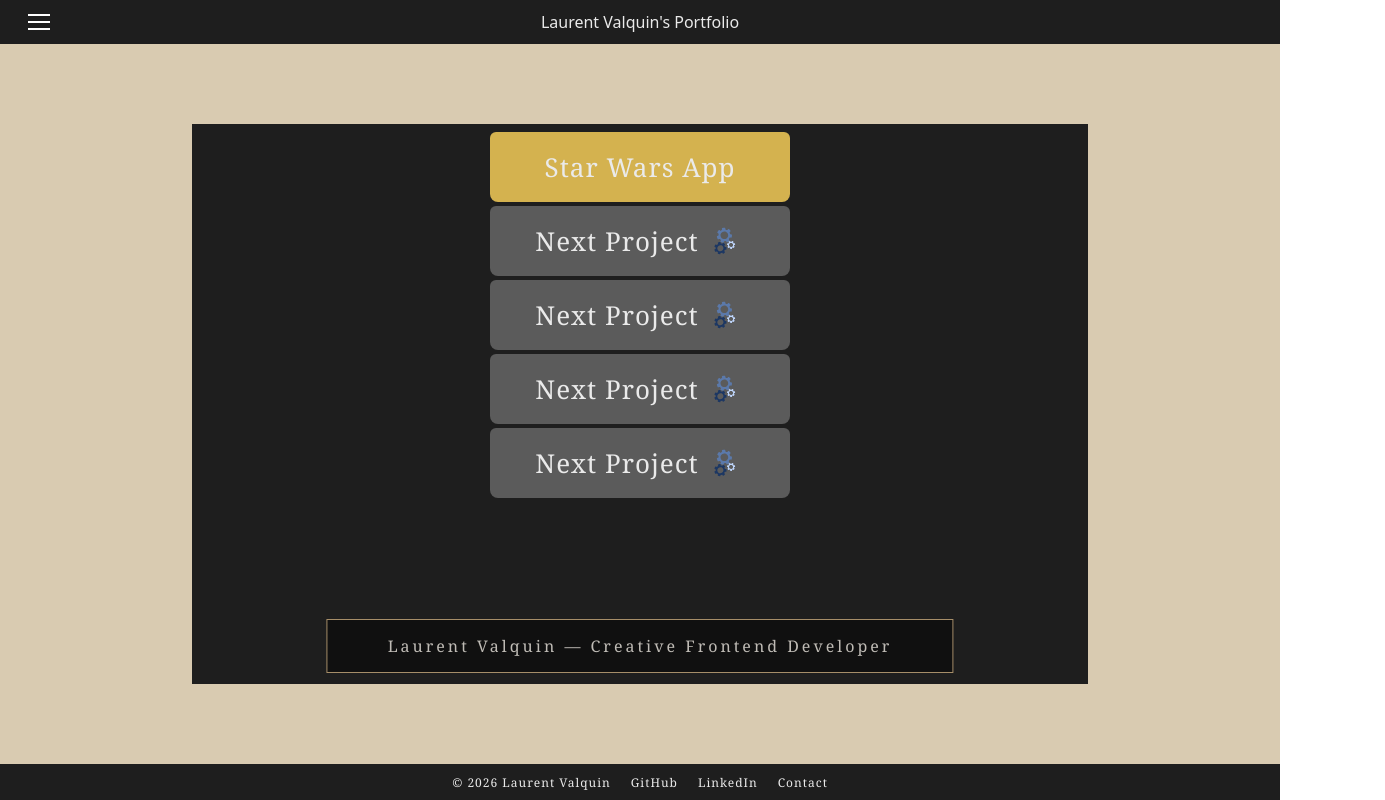
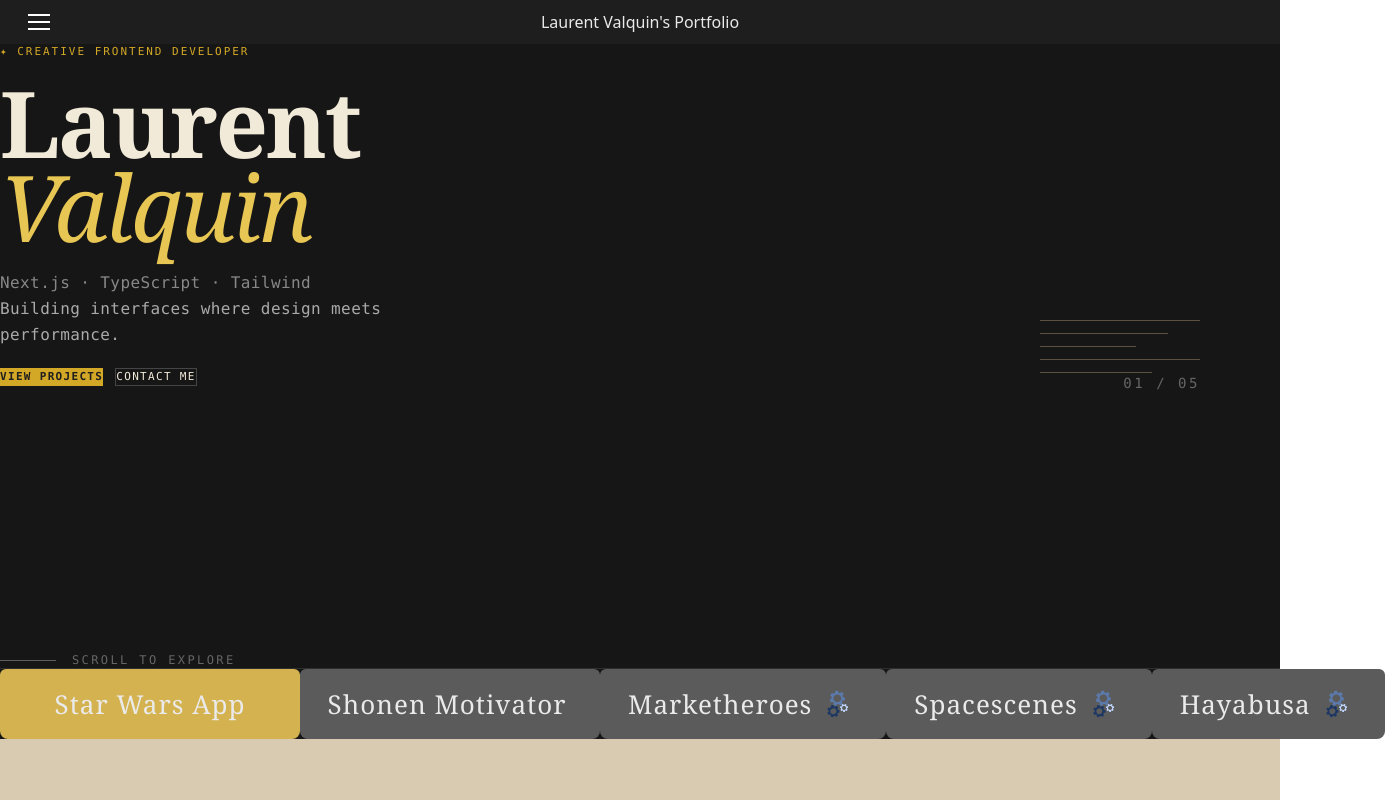
Before and after one commit to laurent-Valq/portfolio-laurent, a Next.js app: page / in a window 1280 px wide. Shown: the top 800 px of the page, 1385 px wide, since content can reach past the window. Built offline with nearby package versions, Linux system fonts and the light colour scheme.

Commit message:
HeroSection add

```diff
--- a/app/page.tsx
+++ b/app/page.tsx
@@ -1,7 +1,8 @@
 "use client";
+
 import { useState } from "react";
+import HeroSection from "@/components/HeroSection";
 import Tab from "@/components/Tab";
-import TitleBand from "@/components/TitleBand";
 
 export default function Home() {
   const [animating, setAnimating] = useState(false);
@@ -15,29 +16,30 @@
   };
 
   return (
-    <div style={{ backgroundColor: "#d9cbb1", width: "100vw", height: "calc(100vh - 80px)", display: "flex", alignItems: "center", justifyContent: "center" }}>
-      <div style={{
-        position: "relative",
-        width: "70%",
-        height: "70vh",
-        background: "#1e1e1e",
-        /* backgroundImage: "url('/images/document-v3.webp')", */
-        /* backgroundSize: "100% 100%", */
-        /* backgroundRepeat: "no-repeat", */
-      }}>
-        <div className="tabs-container">
-          <Tab label="Star Wars App" active={true} onTabClick={() => handleTabClick("https://starwars-motivator.vercel.app")} />
-          <Tab label="Next Project" />
-          <Tab label="Next Project" />
-          <Tab label="Next Project" />
-          <Tab label="Next Project" />
+    <main className="min-h-screen bg-[#d9cbb1] flex flex-col">
+      <section className="w-full bg-[#161616]">
+        <HeroSection />
+      </section>
+
+      <section className="w-full bg-[#161616] border-t border-[#ffffff1a] px-4 sm:px-6 lg:px-8 py-3 sm:py-4">
+        <div className="mx-auto w-full max-w-[1400px]">
+          <div className="flex flex-wrap lg:flex-nowrap">
+            <Tab
+              label="Star Wars App"
+              active={true}
+              onTabClick={() =>
+                handleTabClick("https://starwars-motivator.vercel.app")
+              }
+            />
+            <Tab label="Shonen Motivator" />
+            <Tab label="Marketheroes" />
+            <Tab label="Spacescenes" />
+            <Tab label="Hayabusa" />
+          </div>
         </div>
-        <TitleBand />
 
-        {animating && (
-          <div className="page-out-animation" />
-        )}
-      </div>
-    </div>
+        {animating && <div className="page-out-animation" />}
+      </section>
+    </main>
   );
 }
--- /dev/null
+++ b/components/HeroSection.tsx
@@ -0,0 +1,65 @@
+// components/HeroSection.tsx
+export default function HeroSection() {
+    return (
+      <section className="mx-auto flex min-h-[78vh] w-full max-w-[1200px] flex-col justify-between px-6 py-12 sm:px-10 md:px-14 lg:flex-row lg:px-20 lg:py-20">
+        <div className="flex w-full flex-col justify-between lg:w-[55%]">
+          <div className="flex flex-col gap-5">
+            <p className="m-0 font-mono text-[10px] uppercase tracking-[0.18em] text-[#D4A827] md:text-[11px]">
+              ✦ Creative Frontend Developer
+            </p>
+
+            <h1 className="m-0 font-serif text-5xl font-bold leading-[0.92] tracking-tight text-[#F2EAD8] sm:text-6xl md:text-7xl lg:text-8xl xl:text-[92px]">
+              Laurent
+              <br />
+              <span className="font-normal italic text-[#E8C653]">Valquin</span>
+            </h1>
+
+            <p className="m-0 max-w-md font-mono text-sm leading-relaxed tracking-wide text-[#888] md:text-base">
+              Next.js · TypeScript · Tailwind
+              <br />
+              <span className="text-[#aaa]">
+                Building interfaces where design meets performance.
+              </span>
+            </p>
+
+            <div className="mt-3 flex flex-col gap-3 sm:flex-row">
+              <a
+                href="#projects"
+                className="inline-flex items-center justify-center bg-[#D4A827] px-6 py-4 text-center font-mono text-[10px] font-semibold uppercase tracking-[0.12em] text-[#1e1e1e] no-underline md:text-[11px] lg:px-8"
+              >
+                View Projects
+              </a>
+
+              <a
+                href="mailto:laurentvalquin81@gmail.com"
+                className="inline-flex items-center justify-center border border-[#ffffff33] bg-transparent px-6 py-4 text-center font-mono text-[10px] uppercase tracking-[0.12em] text-[#F2EAD8] no-underline md:text-[11px] lg:px-8"
+              >
+                Contact Me
+              </a>
+            </div>
+          </div>
+
+          <div className="mt-10 hidden items-center gap-4 lg:flex">
+            <span className="h-px w-14 bg-[#5e5e5e]" />
+            <span className="font-mono text-xs uppercase tracking-[0.2em] text-[#666]">
+              Scroll to explore
+            </span>
+          </div>
+        </div>
+
+        <div className="mt-12 flex w-full items-end justify-between lg:mt-0 lg:w-[45%] lg:flex-col lg:items-end lg:justify-center">
+          <div className="hidden lg:flex flex-col gap-3 pt-10">
+            <span className="ml-auto block h-px w-40 bg-[#5b5243]" />
+            <span className="ml-auto block h-px w-32 bg-[#5b5243]" />
+            <span className="ml-auto block h-px w-24 bg-[#5b5243]" />
+            <span className="ml-auto block h-px w-40 bg-[#5b5243]" />
+            <span className="ml-auto block h-px w-28 bg-[#5b5243]" />
+          </div>
+
+          <div className="mt-8 self-end font-mono text-sm tracking-[0.18em] text-[#666] lg:mt-20">
+            01 / 05
+          </div>
+        </div>
+      </section>
+    );
+  }
```
